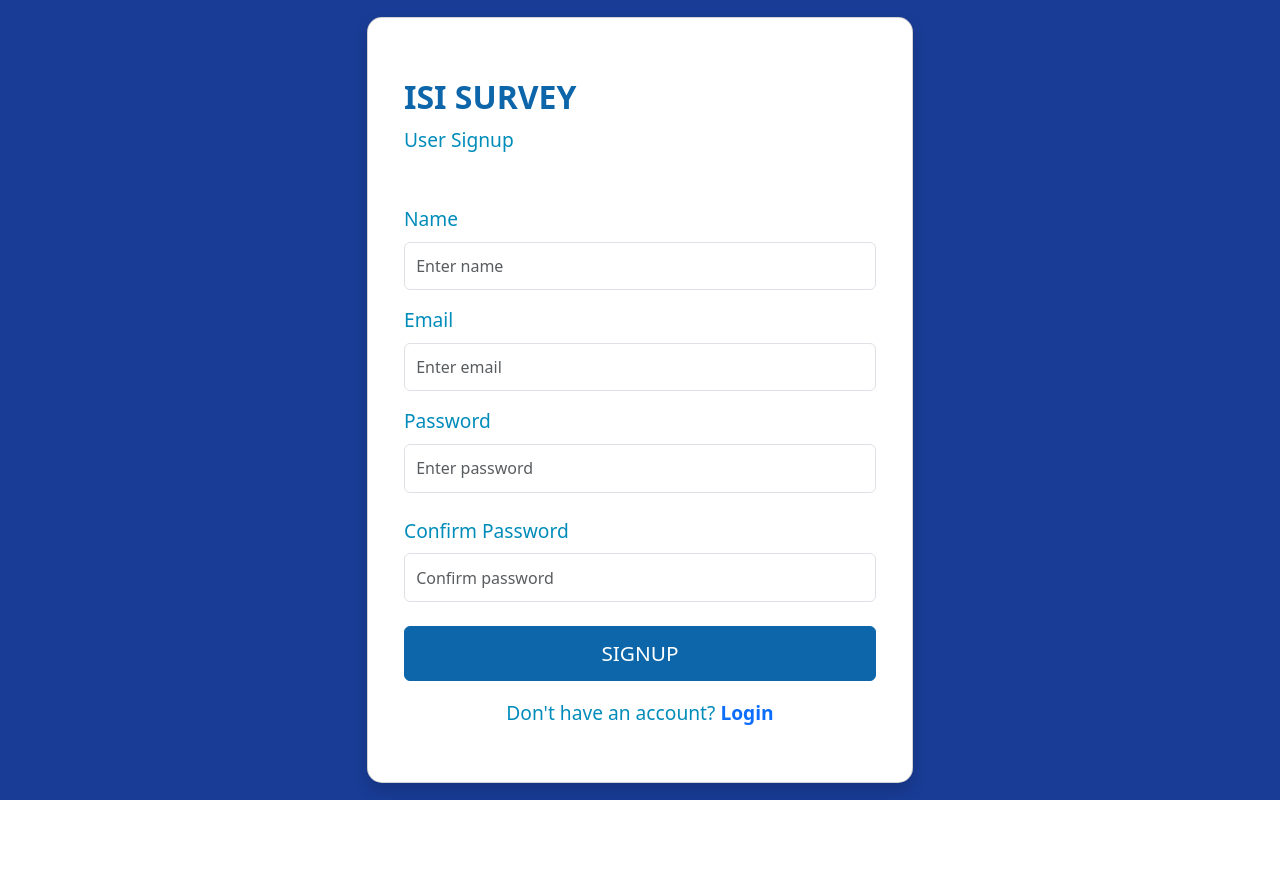
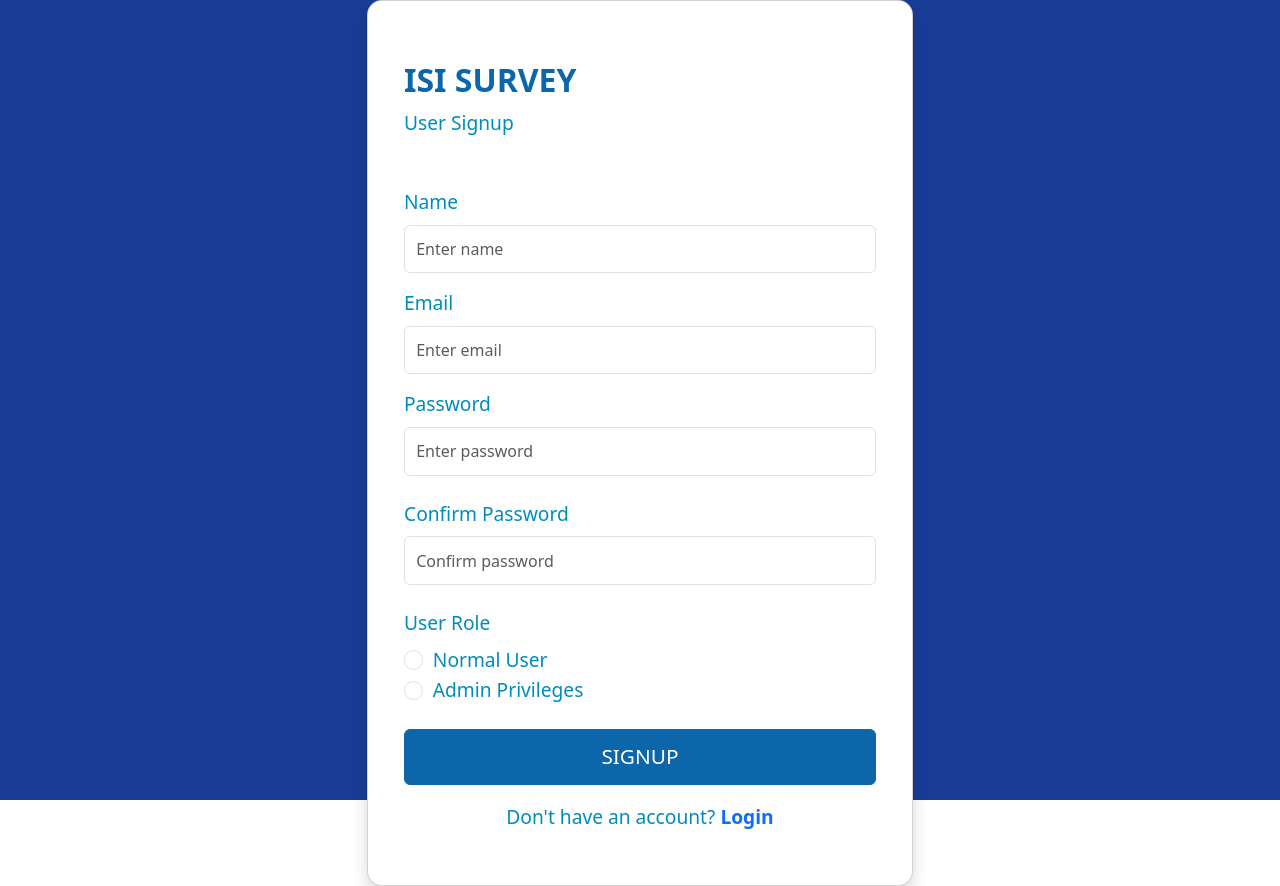
Before and after one commit to Punvireakroth/Survey, a React (Create React App) app in the folder client/: page /signup in a window 1280 px wide. Before the commit the page ends 800 px from the top, so only its background shows below. Built offline with nearby package versions, Linux system fonts and the light colour scheme; a web font is replaced by a local one.

Commit message:
Added radio buttons to choose user's role

```diff
--- a/client/src/pages/Signup.jsx
+++ b/client/src/pages/Signup.jsx
@@ -7,12 +7,13 @@ const Signup = () => {
   const [password, setPassword] = useState("");
   const [name, setName] = useState("");
   const [confirmPassword, setConfirmPassword] = useState("");
+  const [role, setRole] = useState("");
   const { signup, error, isLoading } = useSignup();
 
   const handleSubmit = async (e) => {
     e.preventDefault();
 
-    await signup(email, password);
+    await signup(email, password, role);
   };
 
   // Check if the password and confirm password match
@@ -105,6 +106,27 @@ const Signup = () => {
                           value={confirmPassword}
                         />
                       </Form.Group>
+                      <Form.Group className="mb-4">
+                        <Form.Label className="text-center">
+                          User Role
+                        </Form.Label>
+                        <Form.Check
+                          label="Normal User"
+                          name="user-role"
+                          type="radio"
+                          id="radio-normal"
+                          checked={role === "normal"} // Set checked state base on role
+                          onChange={() => setRole("normal")}
+                        />
+                        <Form.Check
+                          label="Admin Privileges"
+                          name="user-role"
+                          type="radio"
+                          id="radio-admin"
+                          checked={role === "admin"} // Set checked state base on role
+                          onChange={() => setRole("admin")}
+                        />
+                      </Form.Group>
 
                       <div className="d-grid">
                         <Button
```
